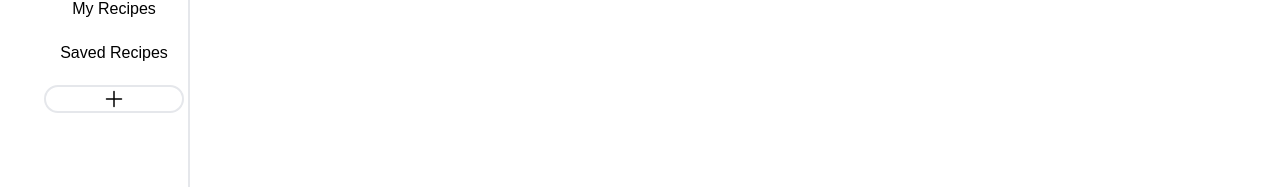
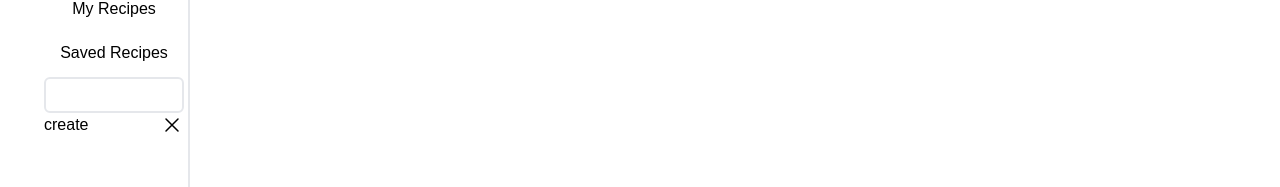
Before and after one commit to jwwhangbo/NibbleAI, a Next.js app: page /saved in a window 1280 px wide. Both pictures are taken after a click on the button 114 px from the left and 282 px from the top of the page. Shown: the part 183-370 px from the top of the page. Built offline with nearby package versions, Linux system fonts and the light colour scheme; no server answers; the database is empty.

Commit message:
Added a bunch of features to adding new collection

```diff
--- a/components/saved/AddButton.tsx
+++ b/components/saved/AddButton.tsx
@@ -1,6 +1,83 @@
+import { addNewCollection } from "@/src/controllers/CollectionController";
+import { useRouter } from "next/navigation";
+import { useState } from "react";
+import * as Tooltip from "@radix-ui/react-tooltip"
+
 export default function AddButton() {
+  const [isAdding, setIsAdding] = useState<boolean>(false);
+  const { refresh } = useRouter();
+  const formAction = async (formData: FormData) => {
+    if (process.env.NODE_ENV === "development") {
+      for (const [key, val] of formData.entries()) {
+        console.log(key, val);
+      }
+      console.log(
+        `[${
+          new Date().toISOString()
+        }] creating new collection with name ${formData.get("collectionName")}`
+      );
+    }
+    await addNewCollection(formData.get('collectionName') as string);
+    if (process.env.NODE_ENV) {
+      console.log(
+        `[${
+          new Date().toISOString()
+        }] successfully created new collection with name ${formData.get("collectionName")}`
+      );
+    }
+    refresh();
+    setIsAdding(false);
+  };
+  if (isAdding) {
     return (
-    <button className="w-full rounded-full border-2 border-gray-200 my-2 hover:bg-gray-300">
+      <form action={formAction}>
+        <div className="flex gap-2 sm:block">
+          <input
+            name="collectionName"
+            className="w-full p-1 border-2 border-gray-200 focus:outline-none focus:border-blue-200 focus:ring rounded-md"
+            type="text"
+            maxLength={100}
+            required
+          />
+          <div className="flex justify-between gap-2 items-center">
+            <button>create</button>
+            <button
+              onClick={(e) => {
+                e.preventDefault();
+                setIsAdding(false);
+              }}
+            >
+              <svg
+                xmlns="http://www.w3.org/2000/svg"
+                fill="none"
+                viewBox="0 0 24 24"
+                strokeWidth={1.5}
+                stroke="currentColor"
+                className="size-6"
+              >
+                <path
+                  strokeLinecap="round"
+                  strokeLinejoin="round"
+                  d="M6 18 18 6M6 6l12 12"
+                />
+              </svg>
+            </button>
+          </div>
+        </div>
+      </form>
+    );
+  } else {
+    return (
+      <Tooltip.Provider>
+        <Tooltip.Root>
+          <Tooltip.Trigger asChild>
+            <button
+              className="w-full rounded-full border-2 border-gray-200 my-2 hover:bg-gray-300"
+              onClick={(e) => {
+                e.preventDefault();
+                setIsAdding(true);
+              }}
+            >
               <svg
                 xmlns="http://www.w3.org/2000/svg"
                 fill="none"
@@ -16,5 +93,19 @@ export default function AddButton() {
                 />
               </svg>
             </button>
+          </Tooltip.Trigger>
+          <Tooltip.Portal>
+            <Tooltip.Content
+              className="select-none rounded bg-white px-[15px] py-2.5 text-[15px] leading-none shadow-[hsl(206_22%_7%_/_35%)_0px_10px_38px_-10px,_hsl(206_22%_7%_/_20%)_0px_10px_20px_-15px] will-change-[transform,opacity] data-[state=delayed-open]:data-[side=bottom]:animate-slideUpAndFade data-[state=delayed-open]:data-[side=left]:animate-slideRightAndFade data-[state=delayed-open]:data-[side=right]:animate-slideLeftAndFade data-[state=delayed-open]:data-[side=top]:animate-slideDownAndFade"
+              sideOffset={5}
+              side='bottom'
+            >
+              Create new collection
+              <Tooltip.Arrow className="fill-white" />
+            </Tooltip.Content>
+          </Tooltip.Portal>
+        </Tooltip.Root>
+      </Tooltip.Provider>
     );
   }
+}
--- a/components/saved/CollectionList.tsx
+++ b/components/saved/CollectionList.tsx
@@ -11,7 +11,10 @@ export default function CollectionList({ collectionPromise, currentPage }: { col
       {collections.map((collection) => {
         if (collection.name !== "No Category") {
           return (
-            <li key={`c-${collection.id}`}>
+            <li
+              key={`c-${collection.id}`}
+              className="flex justify-between items-center"
+            >
               <Link
                 href={`/saved/${collection.name}`}
                 className={clsx([
@@ -24,6 +27,27 @@ export default function CollectionList({ collectionPromise, currentPage }: { col
               >
                 {collection.name}
               </Link>
+              <button
+                className="text-gray-400 hover:text-gray-500"
+                onClick={(e) => {
+                  e.preventDefault();
+                }}
+              >
+                <svg
+                  xmlns="http://www.w3.org/2000/svg"
+                  fill="none"
+                  viewBox="0 0 24 24"
+                  strokeWidth={1.5}
+                  stroke="currentColor"
+                  className="size-6"
+                >
+                  <path
+                    strokeLinecap="round"
+                    strokeLinejoin="round"
+                    d="M6 18 18 6M6 6l12 12"
+                  />
+                </svg>
+              </button>
             </li>
           );
         }
--- a/components/saved/SavedSidebar.tsx
+++ b/components/saved/SavedSidebar.tsx
@@ -19,7 +19,7 @@ export default function SavedSidebar({
 
   return (
     <div className="shrink-0 sm:w-[150px] my-2 sm:my-4 border-r-2 px-2 sm:px-1 overflow-x-scroll [&::-webkit-scrollbar]:hidden">
-      <ul className="flex flex-row sm:flex-col gap-3 sm:gap-1 *:text-center">
+      <ul className="flex flex-row sm:flex-col gap-3 sm:gap-1 *:text-center *:flex-none">
         <li>
           <Link
             href={"/saved/myrecipe"}
--- a/components/saved/gallery.tsx
+++ b/components/saved/gallery.tsx
@@ -1,7 +1,7 @@
 "use client";
 
 import { Recipe } from "@/lib/types";
-import RecipeCard from "@/components/saved/recipecard"
+import RecipeCard from "@/components/saved/recipecard";
 import { useNavbarStore } from "@/src/providers/navbar-store-provider";
 import { useSearchParams } from "next/navigation";
 
@@ -18,27 +18,39 @@ export default function SavedGallery({
   })[];
 } & React.HTMLAttributes<HTMLDivElement>) {
   const searchParams = useSearchParams();
-  const searchQuery = searchParams.get('query')
+  const searchQuery = searchParams.get("query");
   function filterRecipesByQuery(recipe: Recipe, query: string): boolean {
     const lowerCaseQuery = query.toLowerCase();
     return (
       recipe.title.toLowerCase().includes(lowerCaseQuery) ||
       recipe.category?.categoryA?.toLowerCase().includes(lowerCaseQuery) ||
       recipe.category?.categoryB?.toLowerCase().includes(lowerCaseQuery) ||
-      (recipe.category?.dietary && recipe.category.dietary.toLowerCase().includes(lowerCaseQuery)) ||
+      (recipe.category?.dietary &&
+        recipe.category.dietary.toLowerCase().includes(lowerCaseQuery)) ||
       recipe.description.toLowerCase().includes(lowerCaseQuery) ||
-      recipe.ingredients.some(ingredient =>
+      recipe.ingredients.some((ingredient) =>
         ingredient.ingredient.toLowerCase().includes(lowerCaseQuery)
       ) ||
-      recipe.instructions.some(instruction =>
+      recipe.instructions.some((instruction) =>
         instruction.step.toLowerCase().includes(lowerCaseQuery)
       )
     );
   }
   if (searchQuery) {
-    recipes = recipes.filter(recipe => filterRecipesByQuery(recipe, searchQuery));
+    recipes = recipes.filter((recipe) =>
+      filterRecipesByQuery(recipe, searchQuery)
+    );
   }
   const { active } = useNavbarStore((state) => state);
+
+  if (recipes.length < 1) {
+    return (
+      <div className="w-full h-full flex flex-col justify-center items-center gap-3">
+        <p>No recipes found.</p>
+      </div>
+    );
+  }
+
   return (
     <div className={`flex flex-wrap gap-4`}>
       {recipes?.map((recipe, index: number) => (
--- a/components/ui/search-button.tsx
+++ b/components/ui/search-button.tsx
@@ -10,8 +10,27 @@ export default function SearchButton({ onChange }: { onChange: ChangeEventHandle
 
   return (
     <div className="relative flex items-center justify-end">
+      <AnimatePresence>
+        {isSearchVisible && (
+          <motion.div
+            initial={{ opacity: 0, width: 0 }}
+            animate={{ opacity: 1, width: "200px" }}
+            exit={{ opacity: 0, width: 0 }}
+            transition={{ duration: 0.3, ease: "easeInOut" }}
+            className="absolute right-0"
+          >
+            <input
+              type="search"
+              placeholder="Search..."
+              className="relative w-full pl-4 pr-10 py-2 focus:ring focus:outline-none border-2 border-gray-200 focus:border-blue-500 rounded-lg"
+              aria-label="Search input"
+              onChange={onChange}
+            />
+          </motion.div>
+        )}
+      </AnimatePresence>
       <button
-        className="relative z-10 hover:bg-gray-200 rounded-md p-1"
+        className="relative hover:bg-gray-200 rounded-md p-1"
         onClick={toggleSearch}
         aria-label="Toggle search"
       >
@@ -30,25 +49,6 @@ export default function SearchButton({ onChange }: { onChange: ChangeEventHandle
           />
         </svg>
       </button>
-      <AnimatePresence>
-        {isSearchVisible && (
-          <motion.div
-            initial={{ opacity: 0, width: 0 }}
-            animate={{ opacity: 1, width: "200px" }}
-            exit={{ opacity: 0, width: 0 }}
-            transition={{ duration: 0.3, ease: "easeInOut" }}
-            className="absolute right-0"
-          >
-            <input
-              type="search"
-              placeholder="Search..."
-              className="w-full pl-4 pr-10 py-2 focus:ring focus:outline-none border-2 border-gray-200 focus:border-blue-500 rounded-lg"
-              aria-label="Search input"
-              onChange={onChange}
-            />
-          </motion.div>
-        )}
-      </AnimatePresence>
     </div>
   );
 }
--- a/package.json
+++ b/package.json
@@ -26,6 +26,7 @@
     "@radix-ui/react-progress": "^1.1.2",
     "@radix-ui/react-select": "^2.1.6",
     "@radix-ui/react-slot": "^1.1.1",
+    "@radix-ui/react-tooltip": "^1.1.8",
     "axios": "^1.7.9",
     "class-variance-authority": "^0.7.1",
     "clsx": "^2.1.1",
```
Also changed, not shown: 1 other file (tests, documents, lock files or other folders). Lines whose indentation alone changed are shown as unchanged.
